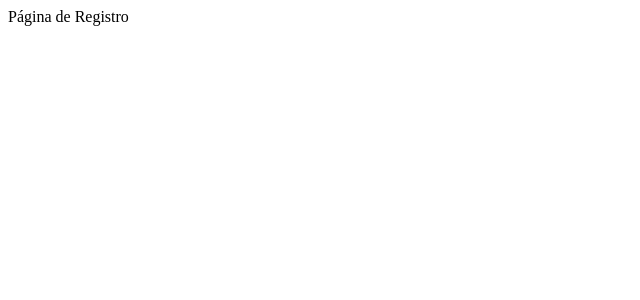
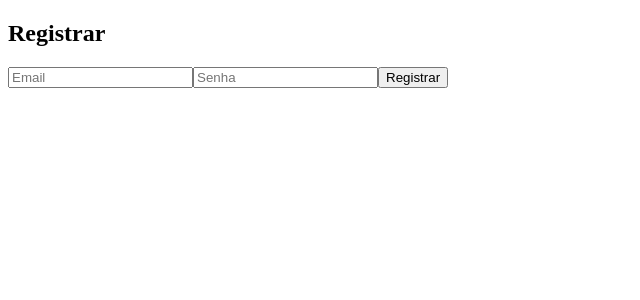
Before and after one commit to alexmacieldeveloper/app-personal-financial, a React (Create React App) app: page /signup in a window 1280 px wide. Shown: the top 300 px of the page, without its empty margins (0-640 px from the left). Built offline with nearby package versions, Linux system fonts and the light colour scheme.

Commit message:
create page of register

```diff
--- a/src/pages/Login.tsx
+++ b/src/pages/Login.tsx
@@ -15,8 +15,12 @@ const Login: React.FC = () => {
       await loginUser(email, password);
       navigate('/dashboard');
     } catch (error) {
-      setError(error.message);
-      console.error('Erro de login:', error);
+        if (error instanceof Error) {
+            setError(error.message);
+        } else {
+            setError('Erro desconhecido ao fazer login.');
+        }
+        console.error('Erro de login:', error);
     }
   };
 
--- a/src/pages/SignUp.tsx
+++ b/src/pages/SignUp.tsx
@@ -1,7 +1,51 @@
-import React from 'react';
+import React, { useState } from 'react';
+import { useNavigate } from 'react-router-dom';
+import { registerUser } from '../services/auth/authService';
 
 const SignUp: React.FC = () => {
-  return <div>Página de Registro</div>;
+  const [email, setEmail] = useState('');
+  const [password, setPassword] = useState('');
+  const [error, setError] = useState('');
+  const navigate = useNavigate();
+
+  const handleSignUp = async (e: React.FormEvent) => {
+    e.preventDefault();
+    try {
+      await registerUser(email, password);
+      navigate('/dashboard');
+    } catch (error) {
+        if (error instanceof Error) {
+            setError(error.message);
+        } else {
+            setError('Erro desconhecido ao registrar.');
+        }
+        console.error('Erro de registro:', error);
+    }
+  };
+
+  return (
+    <div>
+      <h2>Registrar</h2>
+      <form onSubmit={handleSignUp}>
+        <input
+          type="email"
+          value={email}
+          onChange={(e) => setEmail(e.target.value)}
+          placeholder="Email"
+          required
+        />
+        <input
+          type="password"
+          value={password}
+          onChange={(e) => setPassword(e.target.value)}
+          placeholder="Senha"
+          required
+        />
+        <button type="submit">Registrar</button>
+        {error && <p style={{ color: 'red' }}>{error}</p>}
+      </form>
+    </div>
+  );
 };
 
 export default SignUp;
--- a/src/services/auth/authService.ts
+++ b/src/services/auth/authService.ts
@@ -1,10 +1,26 @@
-import { signInWithEmailAndPassword } from 'firebase/auth';
+import { createUserWithEmailAndPassword, signInWithEmailAndPassword } from 'firebase/auth';
 import { auth } from '../firebaseConfig';
 
 export const loginUser = async (email: string, password: string): Promise<void> => {
   try {
     await signInWithEmailAndPassword(auth, email, password);
   } catch (error) {
-    throw new Error('Erro ao fazer login. Verifique suas credenciais.');
+        if (error instanceof Error) {
+            throw new Error(error.message || 'Erro ao fazer login. Verifique suas credenciais.');
+        } else {
+            throw new Error('Erro desconhecido ao fazer login.');
+        }
   }
 };
+
+export const registerUser = async (email: string, password: string): Promise<void> => {
+    try {
+      await createUserWithEmailAndPassword(auth, email, password);
+    } catch (error) {
+        if (error instanceof Error) {
+            throw new Error(error.message || 'Erro ao registrar. Tente novamente.');
+        } else {
+            throw new Error('Erro desconhecido ao registrar.');
+        }
+    }
+  };
```
